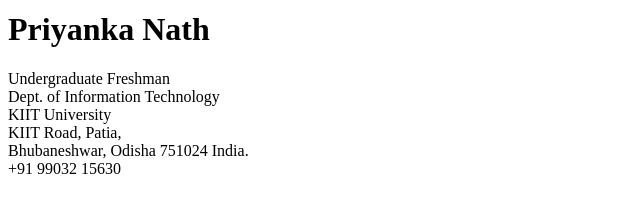
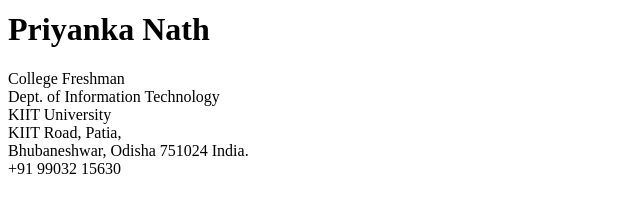
Before and after one commit to p-nath/p-nath.github.io, a plain HTML site: page index.html in a window 1280 px wide. Shown: the part 218-430 px from the top of the page, 0-640 px from the left. Drawn offline with Linux system fonts and the light colour scheme.

Commit message:
changed ungrad to college freshman

```diff
--- a/index.html
+++ b/index.html
@@ -11,7 +11,7 @@
 <div>
 <h1>Priyanka Nath</h1>
 <p>
-Undergraduate Freshman<br/>
+College Freshman<br/>
 Dept. of Information Technology<br/>
 KIIT University<br/>
 KIIT Road, Patia,<br/>
```
